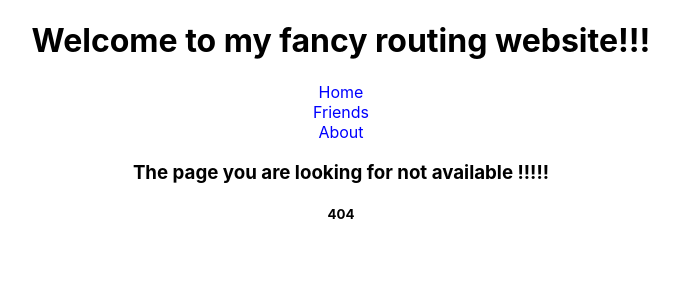
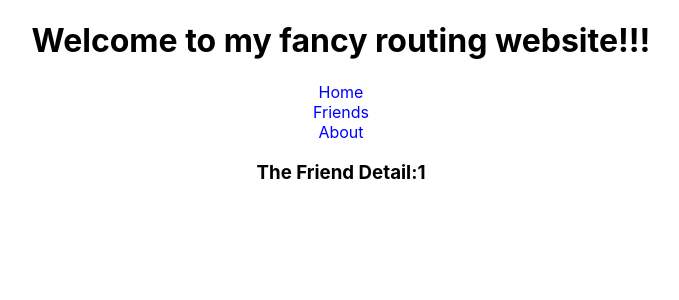
Before and after one commit to Mofazzal-145/react-router, a React (Create React App) app: page /friend/1 in a window 1280 px wide. Before the commit this address had no page. Shown: the top 300 px of the page, without its empty margins (299-978 px from the left). Built offline with nearby package versions, Linux system fonts and the light colour scheme.

Commit message:
few detail about friend

```diff
--- a/src/App.js
+++ b/src/App.js
@@ -1,6 +1,7 @@
 import { Route, Routes } from 'react-router-dom';
 import './App.css';
 import About from './components/About/About';
+import FriendDetail from './components/FriendDetail/FriendDetail';
 import Friends from './components/Friends/Friends';
 import Header from './components/Header/Header';
 import Home from './components/Home/Home';
@@ -14,6 +15,7 @@
       <Routes>
         <Route path='/' element={<Home></Home>}></Route>
         <Route path='/friends' element={<Friends></Friends>}></Route>
+        <Route path='/friend/:friendId' element={<FriendDetail></FriendDetail>}></Route>
         <Route path='/about' element={<About></About>}></Route>
         <Route path='*' element={<NotFound></NotFound>}></Route>
       </Routes>
--- a/src/components/Friend/Friend.js
+++ b/src/components/Friend/Friend.js
@@ -1,5 +1,5 @@
 import React from 'react';
-import { useNavigate } from 'react-router-dom';
+import { Link, useNavigate } from 'react-router-dom';
 
 const Friend = (props) => {
     const {name, username, id} = props.friend;
@@ -12,6 +12,7 @@
     return (
         <div>
             <h2>Name: {name}</h2>
+            <Link to={'/friend/'+id}>show Detail</Link>
             <button onClick={showFriendDetail}>{username} : ID {id}</button>
         </div>
     );
--- /dev/null
+++ b/src/components/FriendDetail/FriendDetail.js
@@ -0,0 +1,15 @@
+import React from 'react';
+import { useParams } from 'react-router-dom';
+
+const FriendDetail = () => {
+    // const params = useParams();
+    const{friendId} = useParams();
+    return (
+        <div>
+            <h3>The Friend Detail:{friendId}</h3>
+            {/* <h3>The Friend Detail:{params.friendId}</h3> */}
+        </div>
+    );
+};
+
+export default FriendDetail;
```
